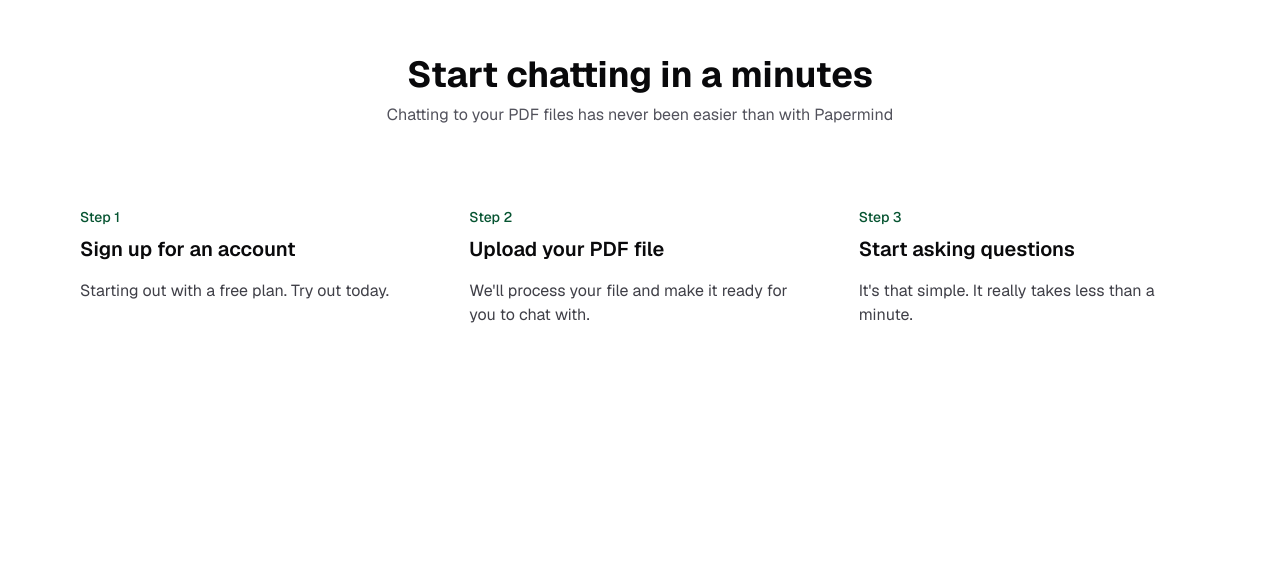
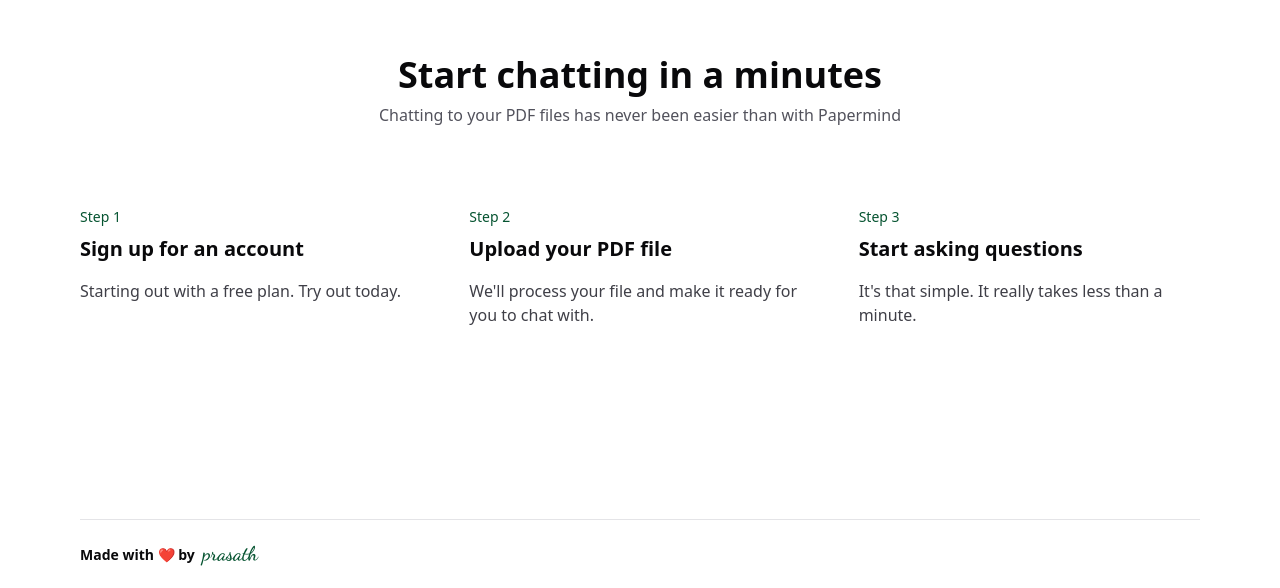
Before and after one commit to PrasathRavichandran/paper-mind, a Next.js app: page / in a window 1280 px wide. Shown: the part 881-1469 px from the top of the page. Before the commit the page ends 1320 px from the top, so only its background shows below. Built offline with nearby package versions, Linux system fonts and the light colour scheme.

Commit message:
connected with Kinde is completed.

```diff
--- /dev/null
+++ b/app/api/auth/[kindeAuth]/route.ts
@@ -0,0 +1,2 @@
+import { handleAuth } from "@kinde-oss/kinde-auth-nextjs/server";
+export const GET = handleAuth();
--- /dev/null
+++ b/app/dashboard/page.tsx
@@ -0,0 +1,7 @@
+import { getKindeServerSession } from "@kinde-oss/kinde-auth-nextjs/server";
+
+export default async function Page() {
+  const { getUser } = getKindeServerSession();
+  const user = await getUser();
+  return <div>{user.email}</div>;
+}
--- a/app/layout.tsx
+++ b/app/layout.tsx
@@ -1,17 +1,13 @@
 import type { Metadata } from "next";
-import { Geist, Geist_Mono } from "next/font/google";
+import { Inter } from "next/font/google";
 import "./globals.css";
 import { ThemeProvider } from "@/components/theme-provider";
 import { cn } from "@/lib/utils";
 import Navbar from "@/components/nav-bar";
+import { AuthProvider } from "@/components/auth-provider";
 
-const geistSans = Geist({
-  variable: "--font-geist-sans",
-  subsets: ["latin"],
-});
-
-const geistMono = Geist_Mono({
-  variable: "--font-geist-mono",
+const inter = Inter({
+  variable: "--font-inter",
   subsets: ["latin"],
 });
 
@@ -27,10 +23,11 @@
   children: React.ReactNode;
 }>) {
   return (
+    <AuthProvider>
       <html lang="en" suppressHydrationWarning>
         <body
           className={cn(
-          `${geistSans.variable} ${geistMono.variable} antialiased`,
+            `${inter.variable} antialiased`,
             "font-sans min-h-screen"
           )}
         >
@@ -45,5 +42,6 @@
           </ThemeProvider>
         </body>
       </html>
+    </AuthProvider>
   );
 }
--- a/app/page.tsx
+++ b/app/page.tsx
@@ -3,6 +3,10 @@
 import { ArrowRight } from "lucide-react";
 import Image from "next/image";
 import Link from "next/link";
+
+import { Dancing_Script } from "next/font/google";
+
+const dancingScript = Dancing_Script();
 
 export default function Home() {
   const steps: { heading: string; description: string }[] = [
@@ -78,6 +82,19 @@
           ))}
         </ol>
       </div>
+
+      <div className="mt-20 border-t w-full md:max-w-6xl">
+        <div className="py-2 text-center md:py-5 md:text-left">
+          <p className="text-sm font-semibold">
+            Made with ❤️ by{" "}
+            <span
+              className={`${dancingScript.className} text-mint-500 text-xl ml-1`}
+            >
+              prasath
+            </span>
+          </p>
+        </div>
+      </div>
     </MaxWidthWrapper>
   );
 }
--- /dev/null
+++ b/components/auth-provider.tsx
@@ -0,0 +1,9 @@
+"use client";
+import { KindeProvider } from "@kinde-oss/kinde-auth-nextjs";
+import React, { FC } from "react";
+
+export const AuthProvider: FC<{ children: React.ReactNode }> = ({
+  children,
+}) => {
+  return <KindeProvider>{children}</KindeProvider>;
+};
--- a/components/nav-bar.tsx
+++ b/components/nav-bar.tsx
@@ -2,6 +2,7 @@
 import MaxWidthWrapper from "./max-width-wrapper";
 import Link from "next/link";
 import { buttonVariants } from "./ui/button";
+import { LoginLink } from "@kinde-oss/kinde-auth-nextjs/components";
 
 const Navbar = () => {
   return (
@@ -27,9 +28,9 @@
             About
           </Link>
 
-          <Link href={"/"} className={buttonVariants({ variant: "ghost" })}>
+          <LoginLink className={buttonVariants({ variant: "ghost" })}>
             Sign in
-          </Link>
+          </LoginLink>
         </div>
       </MaxWidthWrapper>
     </nav>
--- a/package.json
+++ b/package.json
@@ -9,6 +9,7 @@
     "lint": "next lint"
   },
   "dependencies": {
+    "@kinde-oss/kinde-auth-nextjs": "^2.5.6",
     "@radix-ui/react-slot": "^1.1.2",
     "class-variance-authority": "^0.7.1",
     "clsx": "^2.1.1",
```
Also changed, not shown: 2 other files (tests, documents, lock files or other folders). Lines whose indentation alone changed are shown as unchanged.
